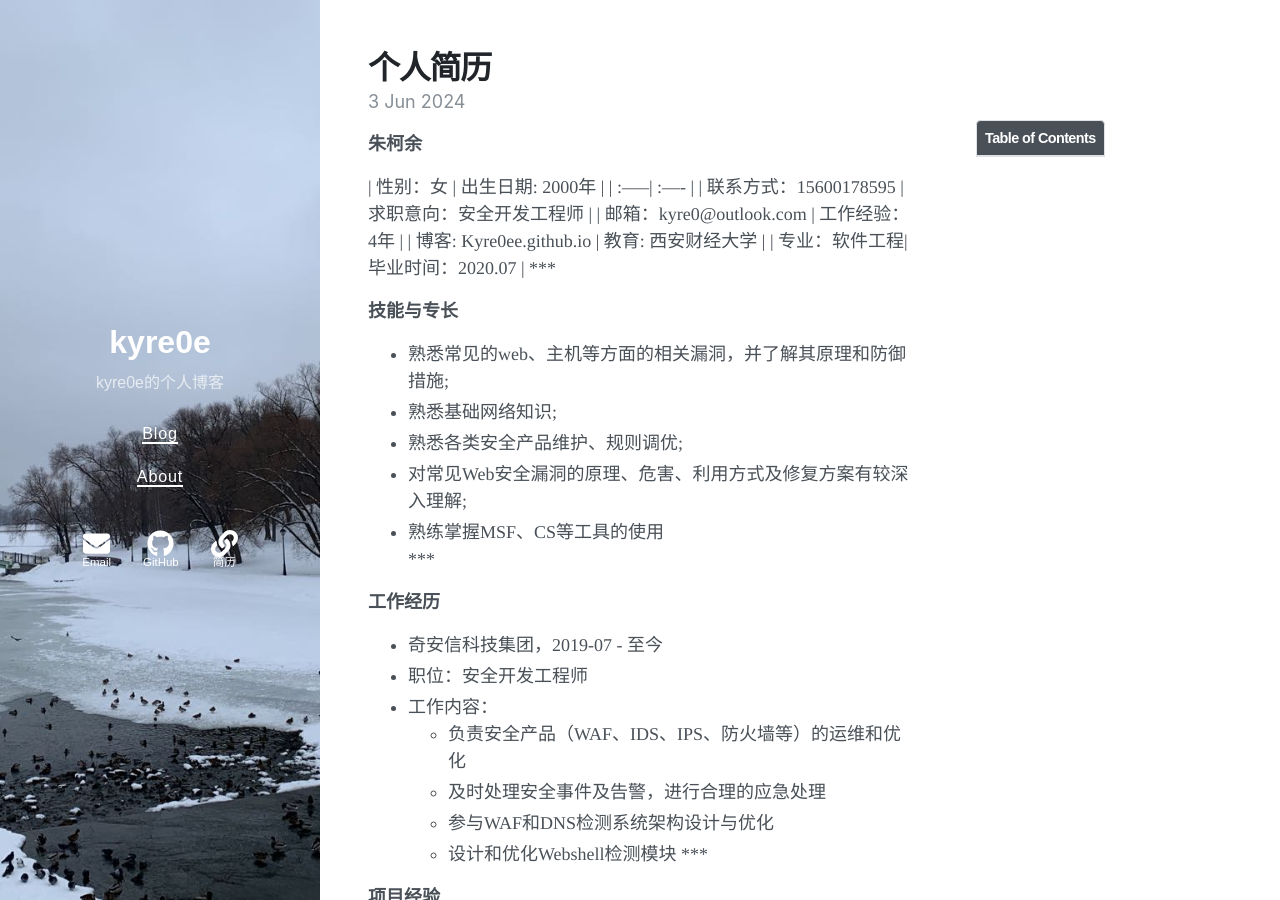
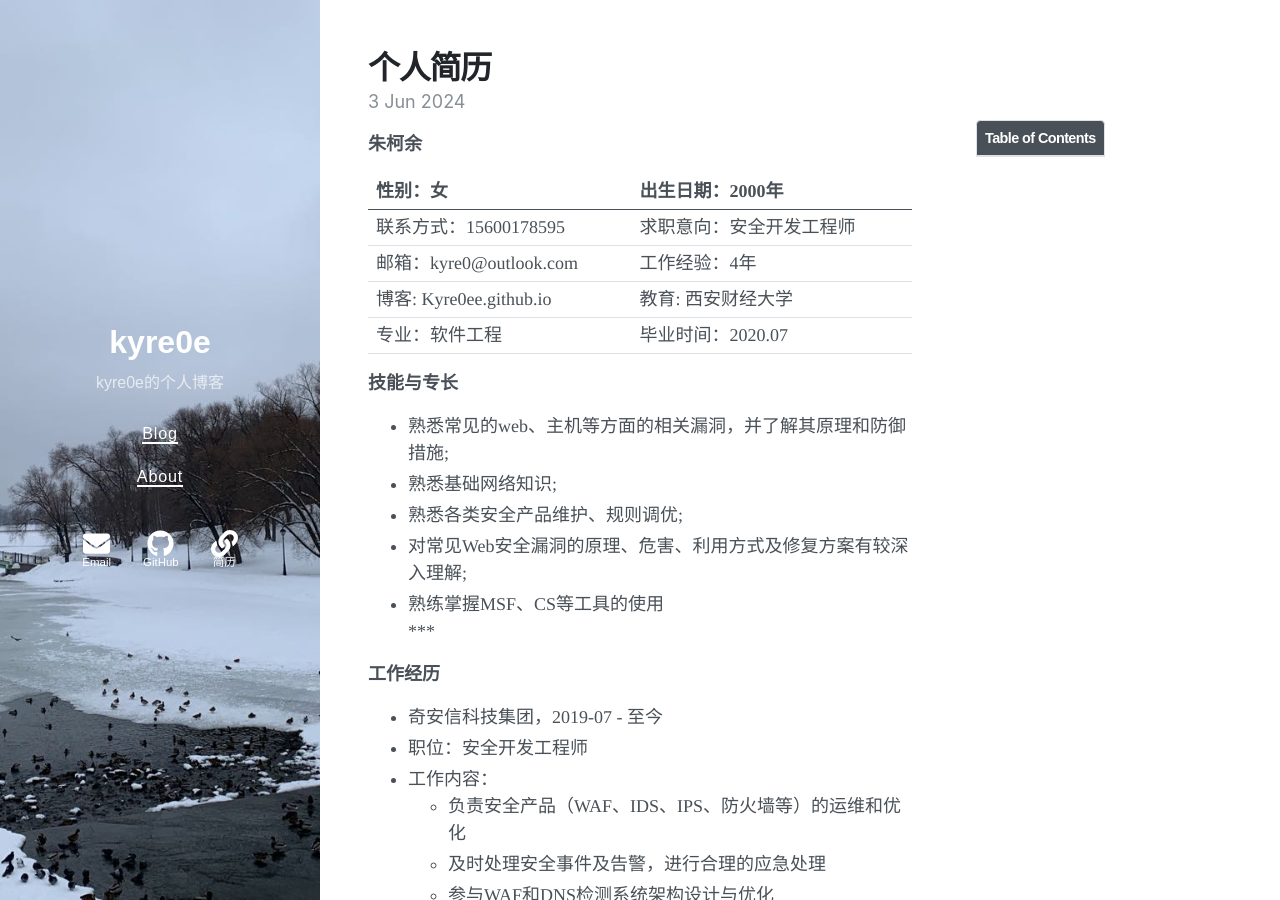
Before and after one commit to Kyre0ee/Kyre0ee.github.io, a Jekyll site: the page built from _posts/2024-06-03-个人简历.md, in a window 1280 px wide and 900 px high. Built offline with Jekyll 4.4.1, drawn with Linux system fonts in a browser that asks for light colours; nearby versions of some CDN libraries.

```diff
--- a/_posts/2024-06-03-个人简历.md
+++ b/_posts/2024-06-03-个人简历.md
@@ -9,13 +9,13 @@ toc: true
 
 **朱柯余**
 
-| 性别：女 |  出生日期:  2000年 |
+| 性别：女 |  出生日期：2000年 |
 | :-----| :---- |
 | 联系方式：15600178595 | 求职意向：安全开发工程师 |
 | 邮箱：kyre0@outlook.com | 工作经验：4年   |
 | 博客: Kyre0ee.github.io | 教育: 西安财经大学 |
 | 专业：软件工程| 毕业时间：2020.07 |
-***
+
 
 **技能与专长**
 
```
